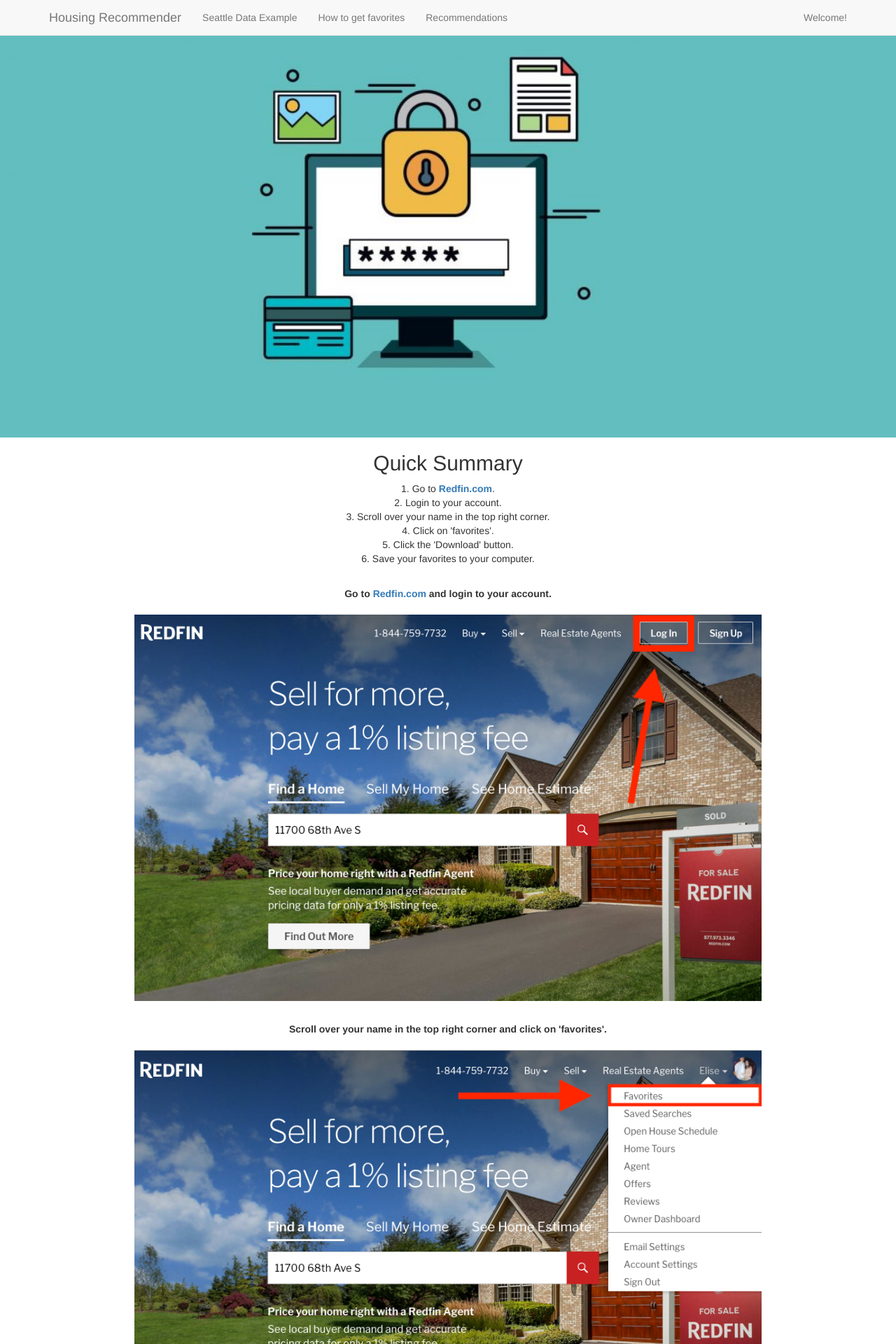
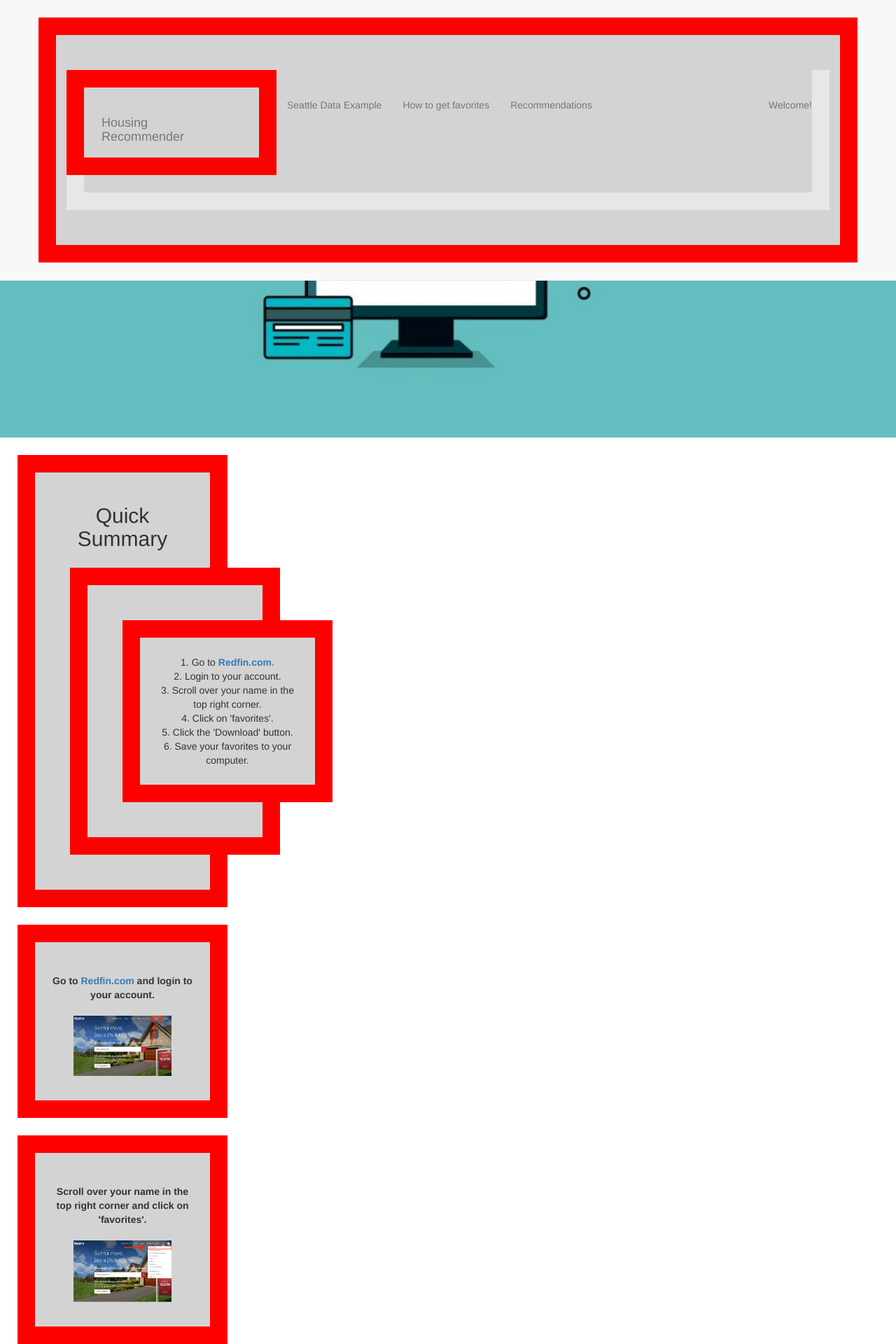
Before and after one commit to ereppond/housing-recommender, a Flask app: page /favorites in a window 1280 px wide. Shown: the top 1920 px of the page at 70% size. Run offline with Flask 2, Linux system fonts and the light colour scheme; some libraries are stand-ins or nearby versions.

Commit message:
templates/favorites.html

```diff
--- a/templates/favorites.html
+++ b/templates/favorites.html
@@ -1,6 +1,15 @@
 <!DOCTYPE html>
 <html lang="en">
   <head>
+    <style>
+      div {
+          background-color: lightgrey;
+          width: 300px;
+          border: 25px solid red;
+          padding: 25px;
+          margin: 25px;
+      }
+    </style>
     <meta charset="utf-8">
     <meta http-equiv="X-UA-Compatible" content="IE=edge">
     <meta name="viewport" content="width=device-width, initial-scale=1">
@@ -48,14 +57,14 @@
   			<span class="mw-headline" id="Quick_Summary">Quick Summary</span>
       </h2>
 			<div id="quicksummary" class="section_text">
-				<p>1. Go to <b><a href='redfin.com'>Redfin.com</a></b>.<br>
+				<div>1. Go to <b><a href='redfin.com'>Redfin.com</a></b>.<br>
 				2. Login to your account.<br>
 				3. Scroll over your name in the top right corner.<br>
 				4. Click on 'favorites'.<br>
 				5. Click the 'Download' button.<br>
 				6. Save your favorites to your computer.<br>
 				<span id="summary_last_sentence"></span>
-        <span id="summary_position" class="sumpos_top"></span></p>
+        <span id="summary_position" class="sumpos_top"></span></div>
 			</div>
 	  </div>
     <div class="features-icons-icon d-flex">
```
